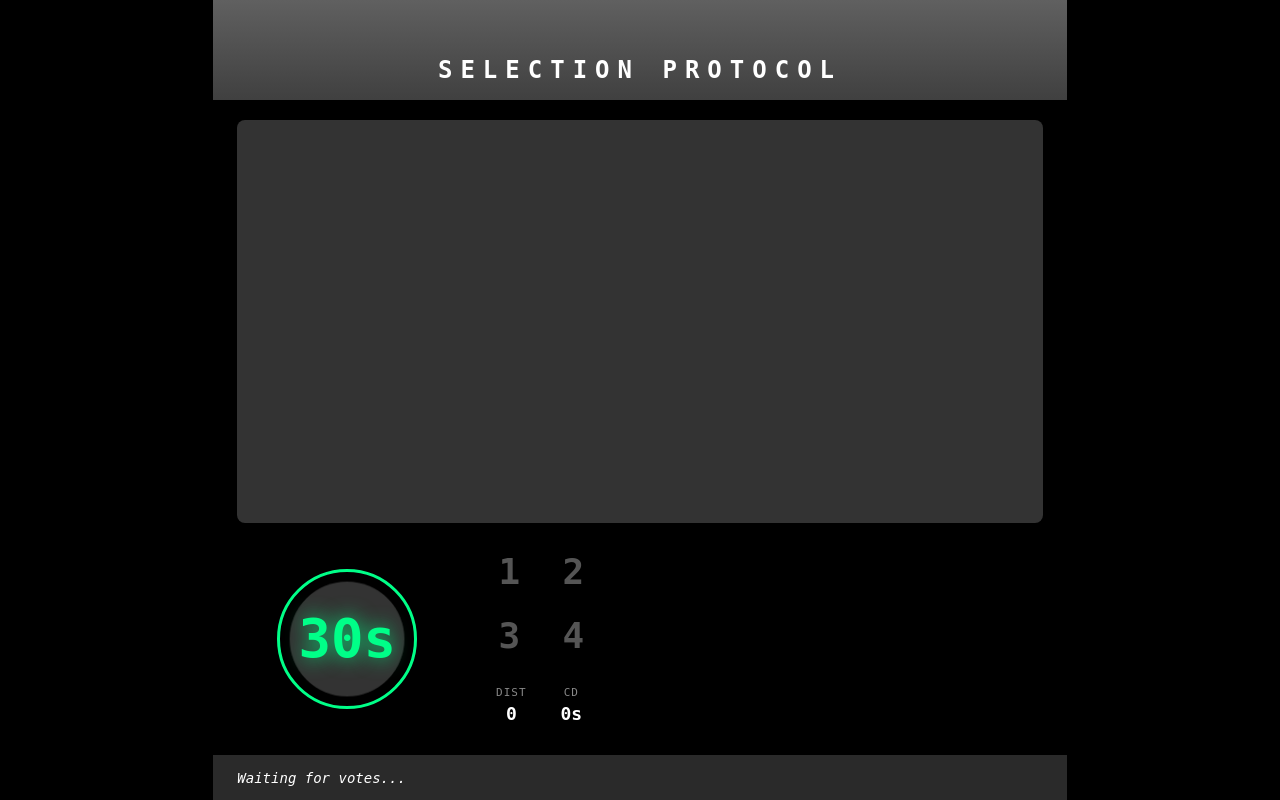
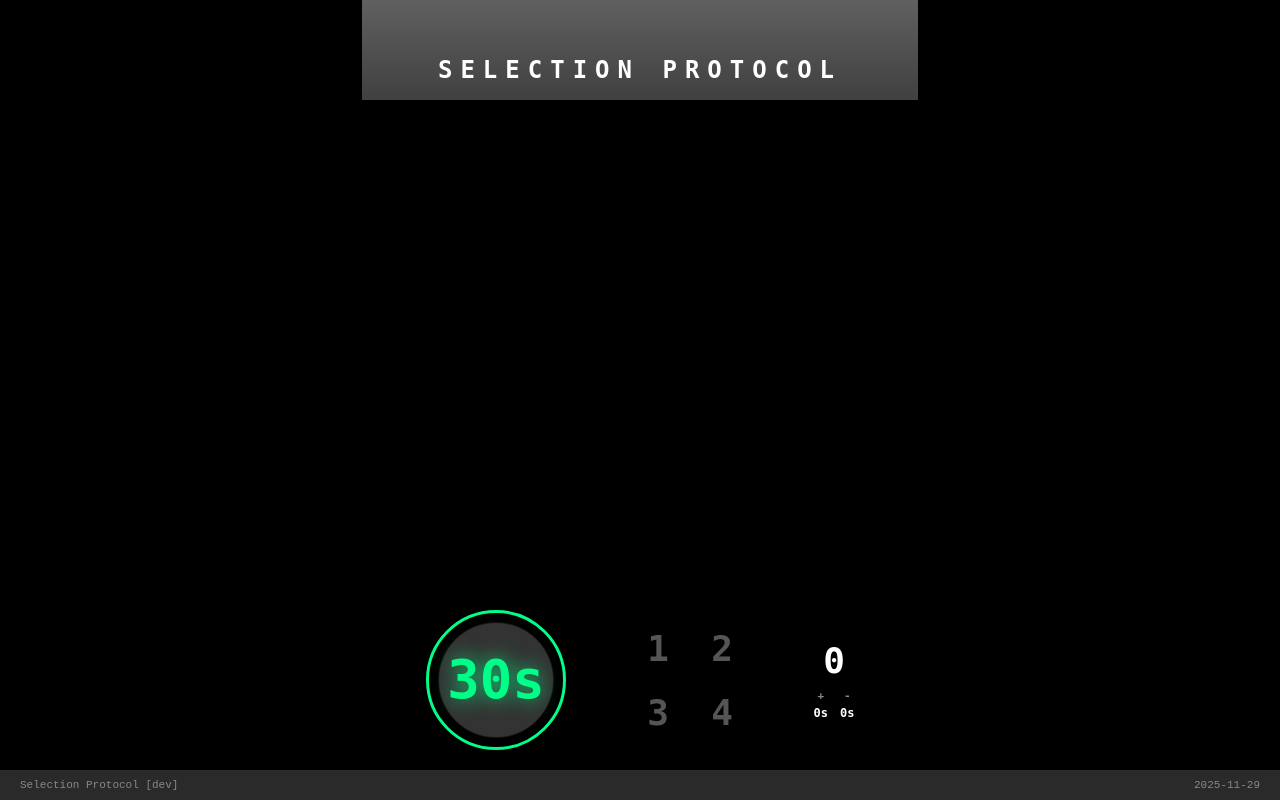
Before and after one commit to ddisisto/selection-protocol, a Flask app: page /overlay in a window 1280 px wide. Run offline with Flask 3, Linux system fonts and the light colour scheme; parts of the project's set-up code (start-up, migrations or seed data) failed here and were passed over; some libraries are stand-ins or nearby versions.

Commit message:
Refine overlay layout per user feedback
Implement layout improvements: 3-column bottom row, redesigned zoom
widget, and full-width static footer.

**Bottom Row Changes:**
- Change from 2-column (pie | widgets-stacked) to 3-column (pie | view | zoom)
- Grid columns: 220px auto auto (pie left, view middle, zoom right)
- Remove widgets-area container (no longer needed)

**Zoom Widget Redesign:**
- Replace horizontal-split disk with vertical stack layout
- Top: Current distance value (large, signed int with + prefix)
- Bottom: Two side-by-side cooldown displays (+ and -)
- Each cooldown shows label and value separately
- Match view grid sizing (120x120px)
- Update JS to populate both cooldown elements independently

**Footer Changes:**
- Move footer outside 3-col layout (position: fixed, full-width)
- Static content: "Selection Protocol [dev] // YYYY-MM-DD"
- Remove SocketIO event handlers (round_start, round_end)
- Reduce height: 45px → 30px
- Add padding-bottom to 3-col grid to accommodate fixed footer

**Files Modified:**
- src/templates/overlay.html: Restructure bottom row + footer
- src/static/overlay.css: New zoom widget styles + footer positioning
- src/static/overlay.js: Update zoom cooldown handlers + add date

Test: Visual layout matches wireframe spec

🤖 Generated with [Claude Code](https://claude.com/claude-code)

Co-Authored-By: Claude <noreply@anthropic.com>

```diff
--- a/src/static/overlay.css
+++ b/src/static/overlay.css
@@ -11,9 +11,11 @@
 
 .overlay-3col-grid {
     display: grid;
-    grid-template-columns: 1fr 4fr 1fr;
+    grid-template-columns: 1fr 1.2fr 1fr;
     height: 100vh;
     width: 100%;
+    padding-bottom: 30px;
+    box-sizing: border-box;
 }
 
 .sidebar-left,
@@ -63,7 +65,6 @@
     flex: 1;
     overflow-y: auto;
     overflow-x: hidden;
-    background: var(--color-bg-elevated);
     padding: var(--space-3);
     margin: var(--space-5) var(--space-6) 0 var(--space-6);
     border-radius: var(--radius-lg);
@@ -72,7 +73,7 @@
 
 .content-bottom-row {
     display: grid;
-    grid-template-columns: 220px 1fr;
+    grid-template-columns: 220px auto auto;
     gap: var(--space-6);
     padding: var(--space-5) var(--space-6);
     align-items: center;
@@ -85,41 +86,27 @@
     align-items: center;
 }
 
-.widgets-area {
-    display: flex;
-    flex-direction: column;
-    gap: var(--space-3);
-    justify-content: center;
-    align-items: flex-start;
-}
 
-.content-footer-ticker {
-    height: 45px;
+/* ============================================================
+   OVERLAY FOOTER (full-width, static info)
+   ============================================================ */
+
+.overlay-footer {
+    position: fixed;
+    bottom: 0;
+    left: 0;
+    right: 0;
+    height: 30px;
     background: var(--color-bg-tertiary);
-    padding: var(--space-3) var(--space-6);
+    border-top: 1px solid var(--color-border);
     display: flex;
     align-items: center;
     justify-content: space-between;
-    gap: var(--space-5);
-    flex-shrink: 0;
-    border-top: 1px solid var(--color-border);
-}
-
-.footer-message {
-    flex: 1;
-    font-size: var(--font-size-base);
-    color: var(--color-text-primary);
-    font-style: italic;
-    overflow: hidden;
-    white-space: nowrap;
-    text-overflow: ellipsis;
-}
-
-.footer-metadata {
-    flex-shrink: 0;
-    font-size: var(--font-size-sm);
+    padding: 0 var(--space-5);
+    font-size: var(--font-size-xs);
     color: var(--color-text-tertiary);
     font-family: 'Courier New', 'Consolas', monospace;
+    z-index: 100;
 }
 
 /* ============================================================
@@ -138,7 +125,6 @@
     padding: var(--space-1) var(--space-2);
     border-radius: var(--radius-sm);
     transition: opacity 0.5s ease, font-size 0.5s ease;
-    background: var(--color-bg-primary);
 }
 
 .cmd-char {
@@ -218,42 +204,51 @@
 }
 
 /* ============================================================
-   ZOOM DISK WIDGET (distance + cooldown)
+   ZOOM WIDGET (distance + directional cooldowns)
    ============================================================ */
 
-.widget-zoom-disk {
-    display: flex;
-    width: 120px;
-    height: 60px;
-    border: 2px solid var(--color-border);
-    border-radius: var(--radius-md);
-    overflow: hidden;
-    background: var(--color-bg-primary);
-}
-
-.zoom-disk__half {
-    flex: 1;
+.widget-zoom {
     display: flex;
     flex-direction: column;
     align-items: center;
     justify-content: center;
+    width: 120px;
+    height: 120px;
+    border: 2px solid var(--color-border);
+    border-radius: var(--radius-md);
+    background: var(--color-bg-primary);
+    padding: var(--space-2);
+}
+
+.zoom__distance {
+    font-size: var(--font-size-2xl);
+    font-weight: var(--font-weight-bold);
+    color: var(--color-text-primary);
+    margin-bottom: var(--space-2);
+}
+
+.zoom__cooldowns {
+    display: flex;
+    gap: var(--space-3);
+    width: 100%;
+    justify-content: center;
+}
+
+.zoom__cooldown {
+    display: flex;
+    flex-direction: column;
+    align-items: center;
     gap: var(--space-1);
 }
 
-.zoom-disk__left {
-    border-right: 1px solid var(--color-border);
+.zoom__cooldown-label {
+    font-size: var(--font-size-xs);
+    color: var(--color-text-tertiary);
+    font-weight: var(--font-weight-bold);
 }
 
-.zoom-disk__label {
-    font-size: var(--font-size-xs);
-    color: var(--color-text-tertiary);
-    text-transform: uppercase;
-    letter-spacing: var(--letter-spacing-wide);
-}
-
-.zoom-disk__value,
-.zoom-disk__timer {
-    font-size: var(--font-size-lg);
+.zoom__cooldown-value {
+    font-size: var(--font-size-sm);
     font-weight: var(--font-weight-bold);
     color: var(--color-text-primary);
 }
--- a/src/static/overlay.js
+++ b/src/static/overlay.js
@@ -183,15 +183,6 @@ socket.on('vote_update', function(data) {
         }
     }
 
-    // Update footer metadata (vote counts + timer)
-    const metaEl = document.getElementById('footer-metadata');
-    if (metaEl) {
-        if (data.time_remaining !== null && data.time_remaining !== undefined) {
-            metaEl.textContent = `K:${data.k_votes} L:${data.l_votes} X:${data.x_votes} | ${data.time_remaining}s`;
-        } else {
-            metaEl.textContent = `K:${data.k_votes} L:${data.l_votes} X:${data.x_votes}`;
-        }
-    }
 });
 
 // Game state listener (info panels + zoom)
@@ -229,21 +220,30 @@ socket.on('game_state_update', function(data) {
         }
     }
 
-    // Update zoom cooldown (show min of both directions)
+    // Update zoom cooldowns (both directions separately)
     if (data.zoom && data.zoom.cooldowns !== undefined) {
-        const cooldownEl = document.getElementById('zoom-cooldown');
-        if (cooldownEl) {
-            const cooldowns = data.zoom.cooldowns; // {in: 1.0, out: 7.3}
+        const cooldowns = data.zoom.cooldowns; // {in: 1.0, out: 7.3}
 
-            // Show shortest cooldown (most permissive direction)
-            const minCooldown = Math.min(cooldowns.in, cooldowns.out);
+        const cooldownInEl = document.getElementById('zoom-cooldown-in');
+        const cooldownOutEl = document.getElementById('zoom-cooldown-out');
 
-            if (minCooldown > 0) {
-                cooldownEl.textContent = minCooldown.toFixed(1) + 's';
-                cooldownEl.style.color = '#ffaa00'; // Yellow-orange (cooling down)
+        if (cooldownInEl) {
+            if (cooldowns.in > 0) {
+                cooldownInEl.textContent = cooldowns.in.toFixed(1) + 's';
+                cooldownInEl.style.color = '#ffaa00'; // Yellow-orange (cooling down)
             } else {
-                cooldownEl.textContent = 'Ready';
-                cooldownEl.style.color = '#00ff88'; // Green (ready)
+                cooldownInEl.textContent = 'Ready';
+                cooldownInEl.style.color = '#00ff88'; // Green (ready)
+            }
+        }
+
+        if (cooldownOutEl) {
+            if (cooldowns.out > 0) {
+                cooldownOutEl.textContent = cooldowns.out.toFixed(1) + 's';
+                cooldownOutEl.style.color = '#ffaa00'; // Yellow-orange (cooling down)
+            } else {
+                cooldownOutEl.textContent = 'Ready';
+                cooldownOutEl.style.color = '#00ff88'; // Green (ready)
             }
         }
     }
@@ -278,38 +278,13 @@ socket.on('command_logged', function(data) {
     }
 });
 
-// Round lifecycle listeners
-socket.on('round_start', function(data) {
-    const msg = document.getElementById('footer-message');
-    if (msg) {
-        const vote = data.vote.toUpperCase();
-        const color = vote === 'K' ? '#ff6666' : '#6666ff';
-        msg.innerHTML = `Round started by <span style="color: ${color}">${data.username}</span> (${vote})`;
-    }
-});
-
-socket.on('round_end', function(data) {
-    const msg = document.getElementById('footer-message');
-    if (msg) {
-        const winner = data.winner.toUpperCase();
-
-        let text = '';
-        let color = '';
-        if (winner === 'K') {
-            text = 'Kill executed';
-            color = '#ff6666';
-        } else if (winner === 'L') {
-            const claimant = data.first_l_claimant || 'Unknown';
-            text = `Lay executed (${claimant})`;
-            color = '#6666ff';
-        } else {
-            text = 'Extended (no action)';
-            color = '#00ff88';
-        }
-
-        msg.innerHTML = `<span style="color: ${color}">${text}</span>`;
-    }
-});
+// Populate footer date
+const footerDateEl = document.getElementById('footer-date');
+if (footerDateEl) {
+    const now = new Date();
+    const dateStr = now.toISOString().split('T')[0]; // YYYY-MM-DD
+    footerDateEl.textContent = dateStr;
+}
 
 // Initial draw
 drawPieChart(0, 0, 0);
--- a/src/templates/overlay.html
+++ b/src/templates/overlay.html
@@ -31,8 +31,6 @@
                     </div>
                 </div>
 
-                <!-- Widgets Area (right: view grid + zoom disk) -->
-                <div class="widgets-area">
                 <!-- Info Panel View Grid (2x2) -->
                 <div class="widget-view-grid" id="view-grid">
                     <div class="view-panel" data-panel="1">
@@ -49,24 +47,20 @@
                     </div>
                 </div>
 
-                    <!-- Zoom Disk (distance + cooldown) -->
-                    <div class="widget-zoom-disk" id="zoom-disk">
-                        <div class="zoom-disk__half zoom-disk__left">
-                            <span class="zoom-disk__label">Dist</span>
-                            <span class="zoom-disk__value" id="zoom-distance">0</span>
+                <!-- Zoom Widget (distance + directional cooldowns) -->
+                <div class="widget-zoom" id="zoom-widget">
+                    <div class="zoom__distance" id="zoom-distance">0</div>
+                    <div class="zoom__cooldowns">
+                        <div class="zoom__cooldown zoom__cooldown--in">
+                            <span class="zoom__cooldown-label">+</span>
+                            <span class="zoom__cooldown-value" id="zoom-cooldown-in">0s</span>
                         </div>
-                        <div class="zoom-disk__half zoom-disk__right">
-                            <span class="zoom-disk__label">CD</span>
-                            <span class="zoom-disk__timer" id="zoom-cooldown">0s</span>
+                        <div class="zoom__cooldown zoom__cooldown--out">
+                            <span class="zoom__cooldown-label">-</span>
+                            <span class="zoom__cooldown-value" id="zoom-cooldown-out">0s</span>
                         </div>
                     </div>
                 </div>
-            </div>
-
-            <!-- Footer Ticker (status/announcements) -->
-            <div class="content-footer-ticker">
-                <span id="footer-message" class="footer-message">Waiting for votes...</span>
-                <span id="footer-metadata" class="footer-metadata"></span>
             </div>
         </div>
     </div>
@@ -74,3 +68,9 @@
     <!-- Right sidebar (black dodge space) -->
     <div class="sidebar-right"></div>
 </div>
+
+<!-- Footer Bar (full-width, outside 3-col layout) -->
+<div class="overlay-footer">
+    <span>Selection Protocol [dev]</span>
+    <span id="footer-date"></span>
+</div>
```
Lines whose indentation alone changed are shown as unchanged.
